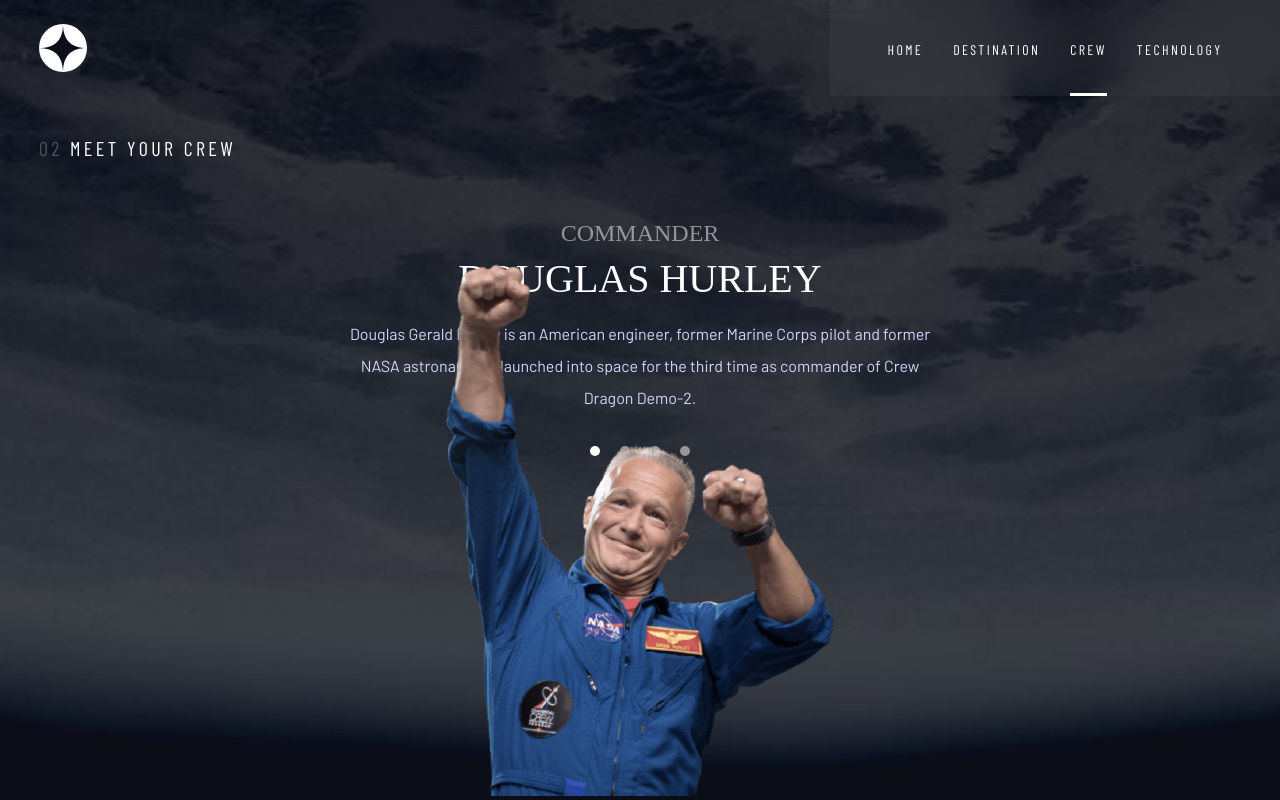
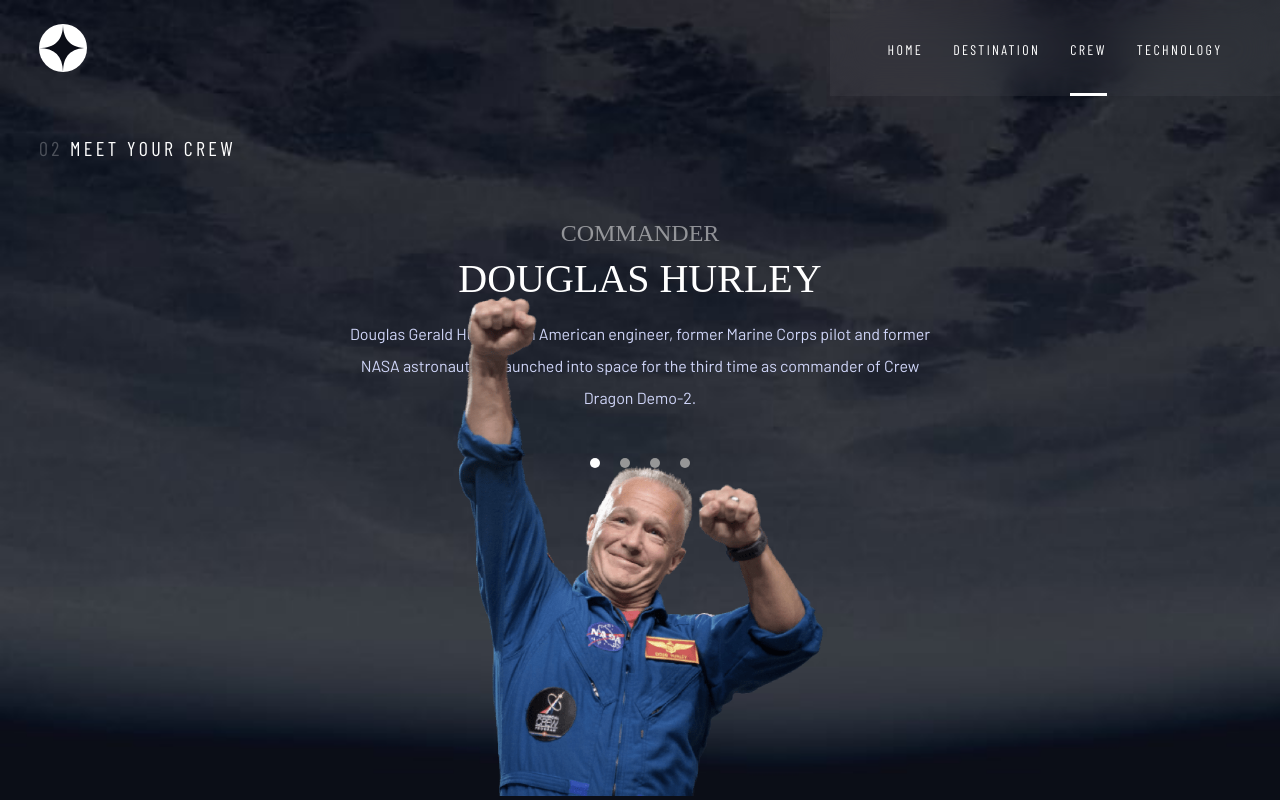
Before and after one commit to skin93/space-tourism-website, a React (Create React App) app: page /crew in a window 1280 px wide. Built offline with nearby package versions, Linux system fonts and the light colour scheme; a web font is replaced by a local one.

Commit message:
Style crew page on desktop

```diff
--- a/src/pages/Crew/Crew.styled.ts
+++ b/src/pages/Crew/Crew.styled.ts
@@ -1,12 +1,5 @@
 import styled from 'styled-components';
-import {
-  BodyText,
-  Divider,
-  H3,
-  H4,
-  Section,
-  Wrapper,
-} from 'styles/GlobalStyle';
+import { BodyText, H3, H4, Section, Wrapper } from 'styles/GlobalStyle';
 import CrewMobile from 'assets/crew/background-crew-mobile.jpg';
 import CrewTablet from 'assets/crew/background-crew-tablet.jpg';
 import CrewDesktop from 'assets/crew/background-crew-desktop.jpg';
@@ -44,12 +37,8 @@
   }
 
   @media (min-width: 1440px) {
-    display: flex;
-    gap: 157px;
-    width: 1047px;
-    height: 478px;
-    margin-inline: auto;
-    margin-top: 100px;
+    flex-direction: row;
+    width: 100%;
   }
 `;
 
@@ -67,6 +56,10 @@
     bottom: 0;
     right: 0;
   }
+
+  @media (min-width: 1440px) {
+    width: 50%;
+  }
 `;
 
 export const Img = styled.img`
@@ -74,20 +67,28 @@
   margin-inline: auto;
 
   @media (min-width: 768px) {
-    height: 532px;
+    height: 500px;
+  }
+
+  @media (min-width: 1440px) {
+    height: 660px;
   }
 `;
 
 export const Crews = styled.ul`
   display: block;
+  order: 1;
 
   @media (min-width: 768px) {
-    order: 2;
+    order: 3;
+    margin-top: 40px;
   }
 
   @media (min-width: 1440px) {
-    width: 444px;
+    width: 100%;
     text-align: left;
+    position: absolute;
+    bottom: 96px;
   }
 `;
 
@@ -103,22 +104,38 @@
   &.active {
     background-color: ${(props) => props.theme.colors.light};
   }
+
+  @media (min-width: 1440px) {
+    width: 15px;
+    height: 15px;
+  }
 `;
 
 export const Person = styled.div`
+  display: flex;
+  flex-direction: column;
+
   @media (min-width: 768px) {
-    order: 1;
-    height: 182px;
+    width: 100%;
+    margin-inline: auto;
+    margin-top: 60px;
+  }
 
-    margin-inline: auto;
-    margin-block: 60px 40px;
+  @media (min-width: 1440px) {
+    width: 50%;
+    margin-left: 0;
+    margin-top: 154px;
+    margin-left: 166px;
+    text-align: left;
   }
 `;
 
-export const Block = styled.div`
+export const Introduction = styled.div`
+  order: 2;
   margin-block: 2rem 1rem;
 
   @media (min-width: 768px) {
+    order: 1;
     margin-block: 0 1rem;
   }
 `;
@@ -139,12 +156,15 @@
 export const Name = styled(H3)``;
 
 export const Bio = styled(BodyText)`
+  order: 3;
   @media (min-width: 768px) {
+    order: 2;
     margin-inline: auto;
   }
 
   @media (min-width: 1440px) {
     text-align: left;
-    width: 444px;
+    width: 65%;
+    margin-inline: 0 auto;
   }
 `;
--- a/src/pages/Crew/index.tsx
+++ b/src/pages/Crew/index.tsx
@@ -10,7 +10,7 @@
   Img,
   ImgWrapper,
   Name,
-  Block,
+  Introduction,
   Person,
   Role,
 } from './Crew.styled';
@@ -67,21 +67,21 @@
           <ImgWrapper>
             <Img src={selected?.images.png} alt='crew' />
           </ImgWrapper>
-          <Crews>
-            {crews?.map((crew) => (
-              <CrewElement
-                className={selected?.name === crew.name ? 'active' : ''}
-                onClick={() => setSelected(crew)}
-                key={crew.name}
-              />
-            ))}
-          </Crews>
           <Person>
-            <Block>
+            <Introduction>
               <Role>{selected.role}</Role>
               <Name>{selected.name}</Name>
-            </Block>
+            </Introduction>
             <Bio>{selected.bio}</Bio>
+            <Crews>
+              {crews?.map((crew) => (
+                <CrewElement
+                  className={selected?.name === crew.name ? 'active' : ''}
+                  onClick={() => setSelected(crew)}
+                  key={crew.name}
+                />
+              ))}
+            </Crews>
           </Person>
         </Container>
       </CrewSection>
--- a/src/styles/GlobalStyle.ts
+++ b/src/styles/GlobalStyle.ts
@@ -156,7 +156,7 @@
   }
 
   @media (min-width: 1440px) {
-    margin-left: 166.5px;
+    margin-left: 166px;
     font-size: 28px;
     letter-spacing: 4.72px;
   }
@@ -184,6 +184,7 @@
 `;
 
 export const Section = styled.section`
+  height: 100vh;
   padding-top: 112px;
   padding-bottom: 52px;
 
```
